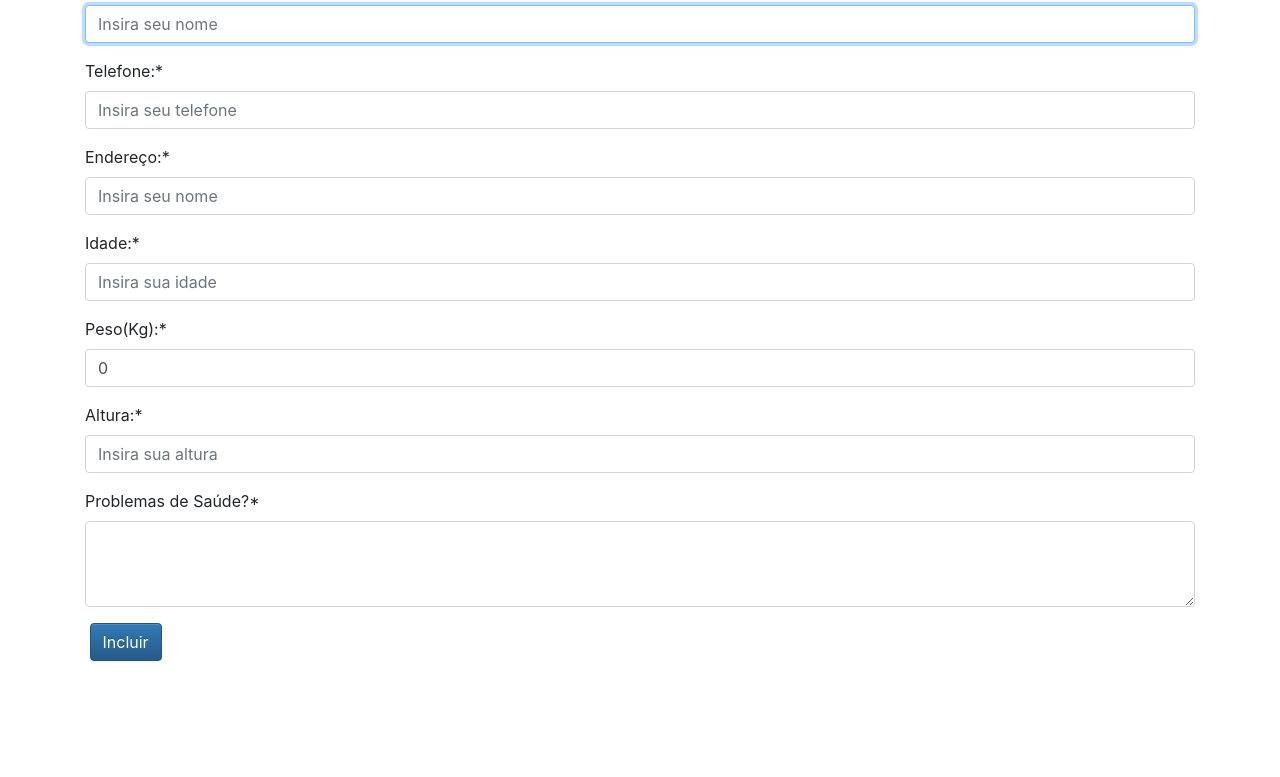
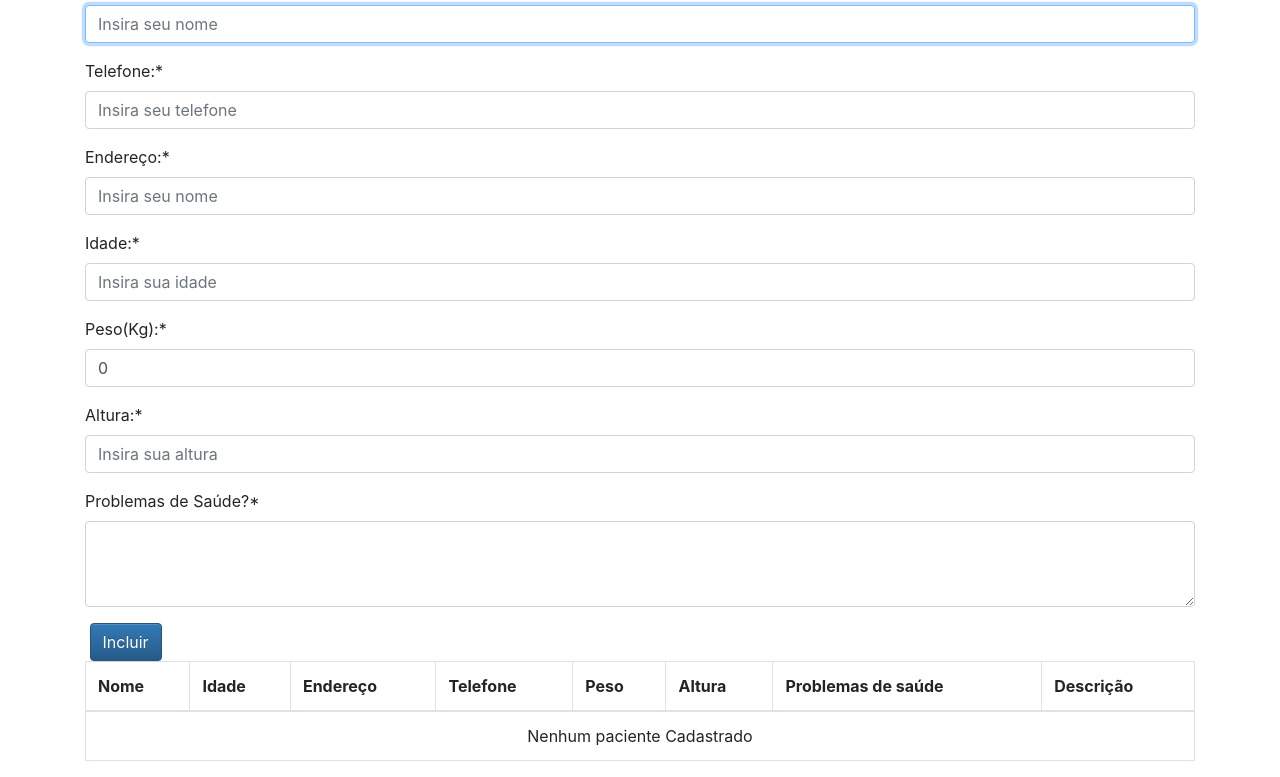
Before and after one commit to RafaGirl/bubl, a website: page index.html in a window 1280 px wide. Shown: the part 73-850 px from the top of the page. Before the commit the page ends 800 px from the top, so only its background shows below. Drawn offline with Linux system fonts and the light colour scheme.

Commit message:
segunda modificação

```diff
--- a/index.html
+++ b/index.html
@@ -49,6 +49,26 @@
                   <button id="incluir" class="btn btn-primary" type="submit">Incluir</button>
             </div>
         </form>
+        <div>
+            <table class="table table-hover table-bordered">
+                <thead>
+                    <tr>
+                        <th>Nome</th>
+                        <th>Idade</th>
+                        <th>Endereço</th>
+                        <th>Telefone</th>
+                        <th>Peso</th>
+                        <th>Altura</th>
+                        <th>Problemas de saúde</th>
+                        <th>Descrição</th>
+                    </tr>
+                </thead>
+                <tbody>
+                    <tr>
+                        <td class="text-center no-data" colspan="8">Nenhum paciente Cadastrado</td>
+                    </tr>
+                </tbody>
+        </div>
     </div>
     </div>
 </div>
```
